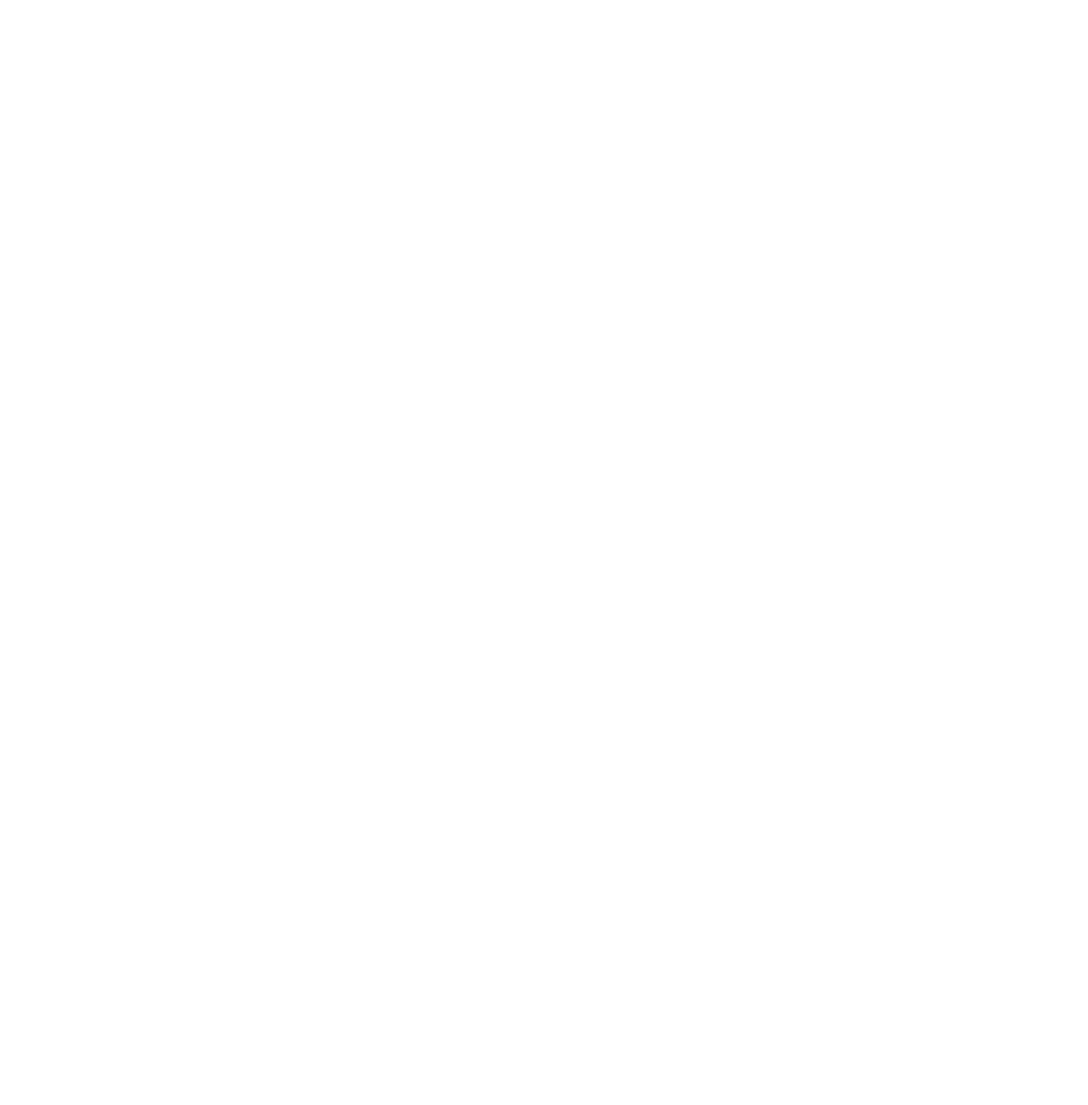
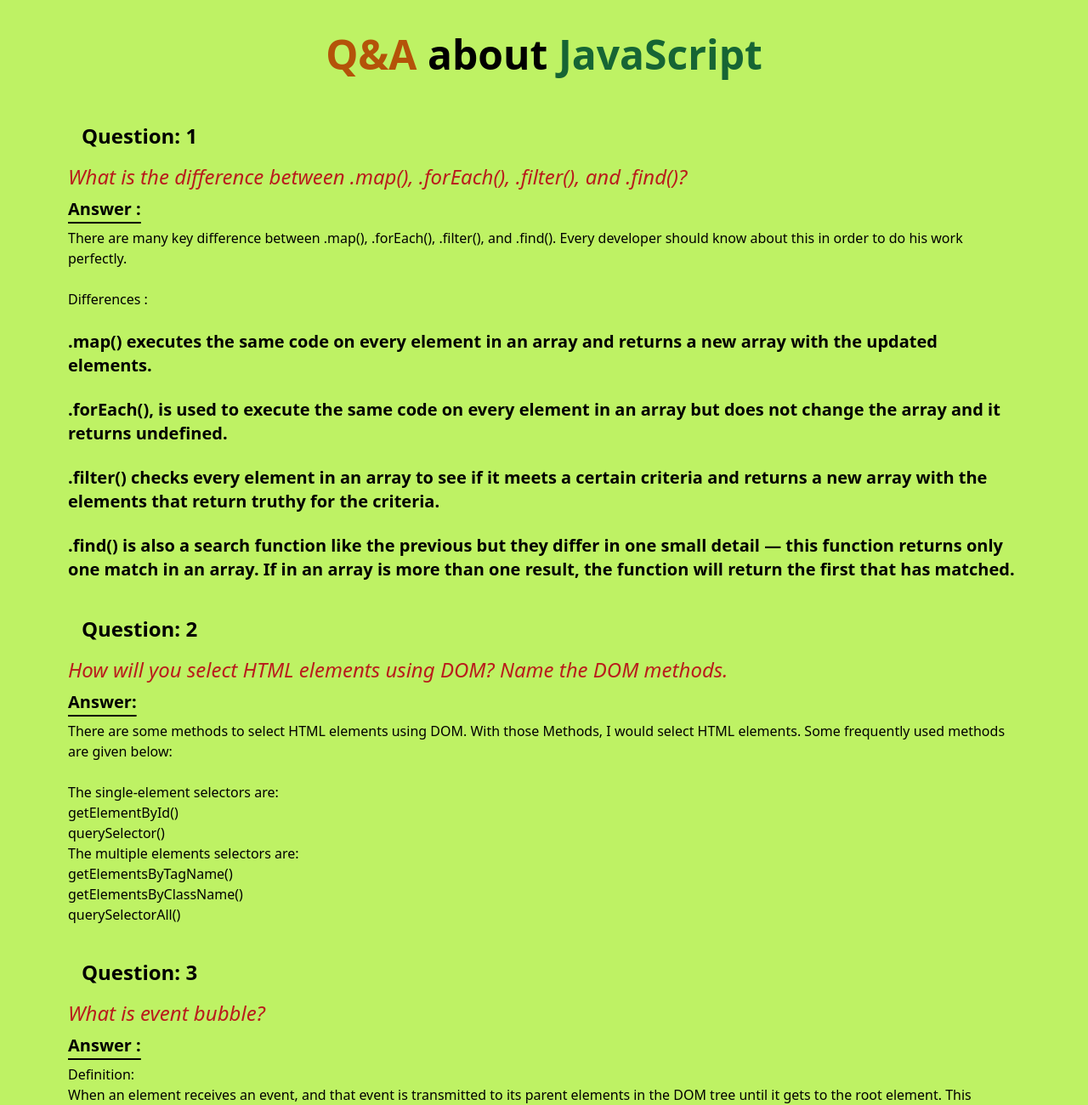
Before and after one commit to shaumicwc/Quiz-Hero, a plain HTML site: page blog.html in a window 1280 px wide. Shown: the top 1300 px of the page at 85% size. Before the commit the page ends 800 px from the top, so only its background shows below. Drawn offline with nearby package versions, Linux system fonts and the light colour scheme.

Commit message:
ques 1 done

```diff
--- a/blog.html
+++ b/blog.html
@@ -0,0 +1,100 @@
+<!DOCTYPE html>
+<html lang="en">
+
+<head>
+    <meta charset="UTF-8">
+    <meta http-equiv="X-UA-Compatible" content="IE=edge">
+    <meta name="viewport" content="width=device-width, initial-scale=1.0">
+    <!-- ---------- tailwind CDN---------- -->
+    <script src="https://cdn.tailwindcss.com"></script>
+    <title> Blog</title>
+</head>
+
+<body class="bg-lime-300 p-10">
+    <header>
+        <h1 class="text-center text-5xl font-bold"><span class="text-amber-700">Q&A</span> about <span
+                class="text-green-800">JavaScript</span></h1>
+    </header>
+
+    <main>
+        <!------------Q&A Section starts------------ -->
+        <section class="p-10">
+            <!-- -----question-1--------- -->
+            <div>
+                <p class="text-2xl font-bold m-4">Question: 1</p>
+                <p class="text-2xl italic font-medium text-red-700">
+                    What is the difference between .map(), .forEach(), .filter(), and .find()? </p>
+                <p class="text-xl font-bold py-2 underline underline-offset-8">Answer :</p>
+                <p> There are many key difference between .map(), .forEach(), .filter(), and .find(). Every developer should know about this in order to do his work perfectly.</p>
+                <br>
+                <p>Differences : </p>
+                <br>
+                <ol>
+
+                    <li class="text-xl font-semibold">.map() executes the same code on every element in an array and returns a new array with the updated elements.</li>
+
+                    <br>
+                    <li class="text-xl font-semibold">.forEach(), is used to execute the same code on every element in an array but does not change the array and it returns undefined. </li>
+
+                    <br>
+                    <li class="text-xl font-semibold">.filter() checks every element in an array to see if it meets a certain criteria and returns a new array with the elements that return truthy for the criteria.</li>
+
+                    <br>
+                    <li class="text-xl font-semibold">.find() is also a search function like the previous but they differ in one small detail — this function returns only one match in an array. If in an array is more than one result, the function will return the first that has matched.</li>
+
+                </ol>
+            </div>
+            <br>
+            <!-- -------------Ques-2------------ -->
+            <div>
+                <p class="text-2xl font-bold m-4">Question: 2</p>
+                <p class="text-2xl italic font-medium text-red-700">
+                    How will you select HTML elements using DOM? Name the DOM methods.</p>
+
+                <p class=" text-xl font-bold  py-2 underline underline-offset-8">Answer:</p>
+                <p>There are some methods to select HTML elements using DOM. With those Methods, I would select HTML
+                    elements. Some frequently used methods are given below:</p>
+                <br>
+                <p class="font-medium">The single-element selectors are:</p>
+                <ul>
+                    <li>getElementById()</li>
+                    <li>querySelector()</li>
+                </ul>
+                <p class="font-medium">The multiple elements selectors are:</p>
+                <ol>
+                    <li>getElementsByTagName()</li>
+                    <li>getElementsByClassName()</li>
+                    <li>querySelectorAll()</li>
+                </ol>
+            </div>
+            <!-- --------------Ques-3---------------- -->
+            <br>
+            <div>
+                <p class="text-2xl font-bold m-4">Question: 3</p>
+                <p class="text-2xl italic font-medium text-red-700">
+                    What is event bubble? </p>
+                <p class="font-bold text-xl py-2 underline underline-offset-8">Answer :</p>
+                <p>Definition: <br>
+                    When an element receives an event, and that event is transmitted to its parent elements in the DOM
+                    tree until it gets to the root element. This concept is called event bubble. </p>
+            </div>
+            <br>
+            <!-- ---------------------Ques-4----------------- -->
+            <div>
+                <p class="text-2xl font-bold m-4">Question: 4</p>
+                <p class="text-2xl italic font-medium text-red-700">
+                    What is a callback function and why will you use it? </p>
+                <p class="text-xl font-bold  py-2 underline underline-offset-8">Answer:</p>
+                <p>When a function is sent as an argument then it executes after the main function has been executed
+                    it’s called a Callback Function. The callback function is very useful for its efficiency. Callback
+                    Functions give a way to you to set up your program in such a way that events will trigger the
+                    correct code. It’s very common in programs with GUIs where users can click on any element on the UI
+                    and the appropriate code will be run.</p>
+            </div>
+        </section>
+        <!-- ----------------Q&A Section end------------ -->
+    </main>
+
+</body>
+
+</html>
```
Also changed, not shown: index.html (+3 -5 lines), index.js (+7 -2 lines).
